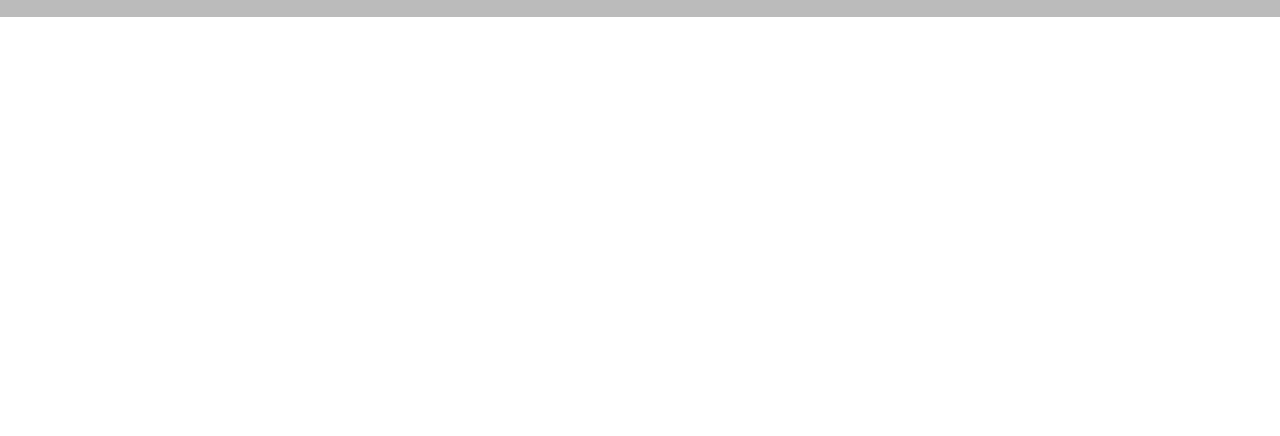
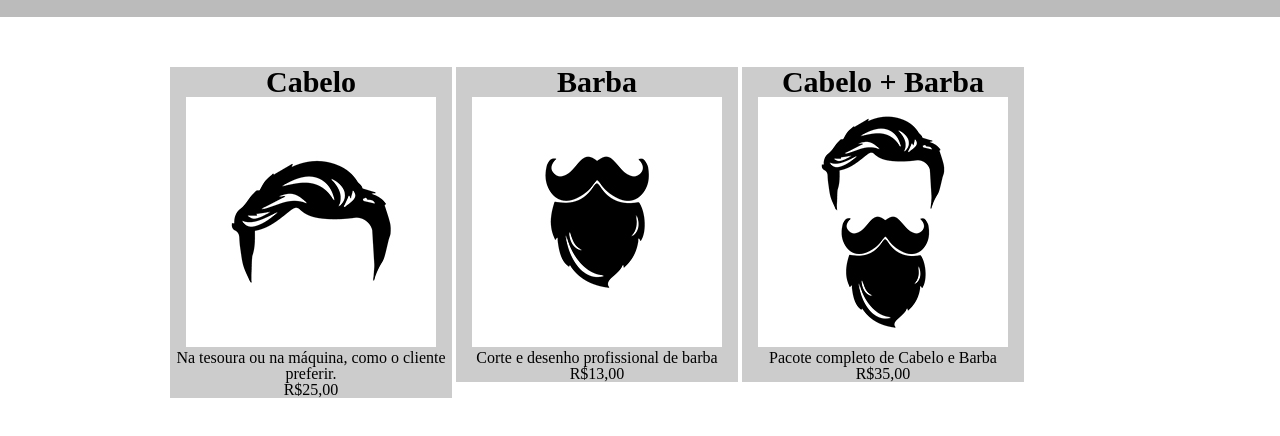
Before and after one commit to camyzj/barbearia-viana, a plain HTML site: page produtos.html in a window 1280 px wide. Shown: the part 292-728 px from the top of the page. Drawn offline with Linux system fonts and the light colour scheme.

Commit message:
24/04/24

```diff
--- a/produtos.css
+++ b/produtos.css
@@ -25,3 +25,22 @@ nav a{
   text-decoration: none;
   font-size: 22px;
 }
+
+.produtos{
+  width:940px;
+  margin:0 auto;
+  padding:50px;
+}
+
+.produtos li{
+  display:inline-block;
+background-color: #CCCCCC;text-align:center;
+width:30%;
+vertical-align: top;
+
+}
+
+.produtos h2{
+  font-size:30px;
+  font-weight:bold;
+}
--- a/produtos.html
+++ b/produtos.html
@@ -23,5 +23,33 @@
         </ul>
       </nav>
     </header>
+
+    <main>
+<ul class="produtos">
+
+<li>
+  <h2>Cabelo</h2>
+  <img src="cabelo.jpg">
+  <p> Na tesoura ou na máquina, como o cliente preferir.</p>
+  <p>R$25,00</p>
+</li>
+  <li>
+
+    <h2>Barba</h2>
+    <img src="barba.jpg">
+    <p> Corte e desenho profissional de barba</p>
+    <p>R$13,00</p>
+  </li>
+  <li>
+
+
+    <h2>Cabelo + Barba</h2>
+    <img src="cabelo+barba.jpg">
+    <p>Pacote completo de Cabelo e Barba</p>
+    <p>R$35,00</p>
+  </li>
+</ul>
+    </main>
   </body>
+
 </html>
```
Also changed, not shown: barba.jpg (added), cabelo+barba.jpg (added), cabelo.jpg (added).
